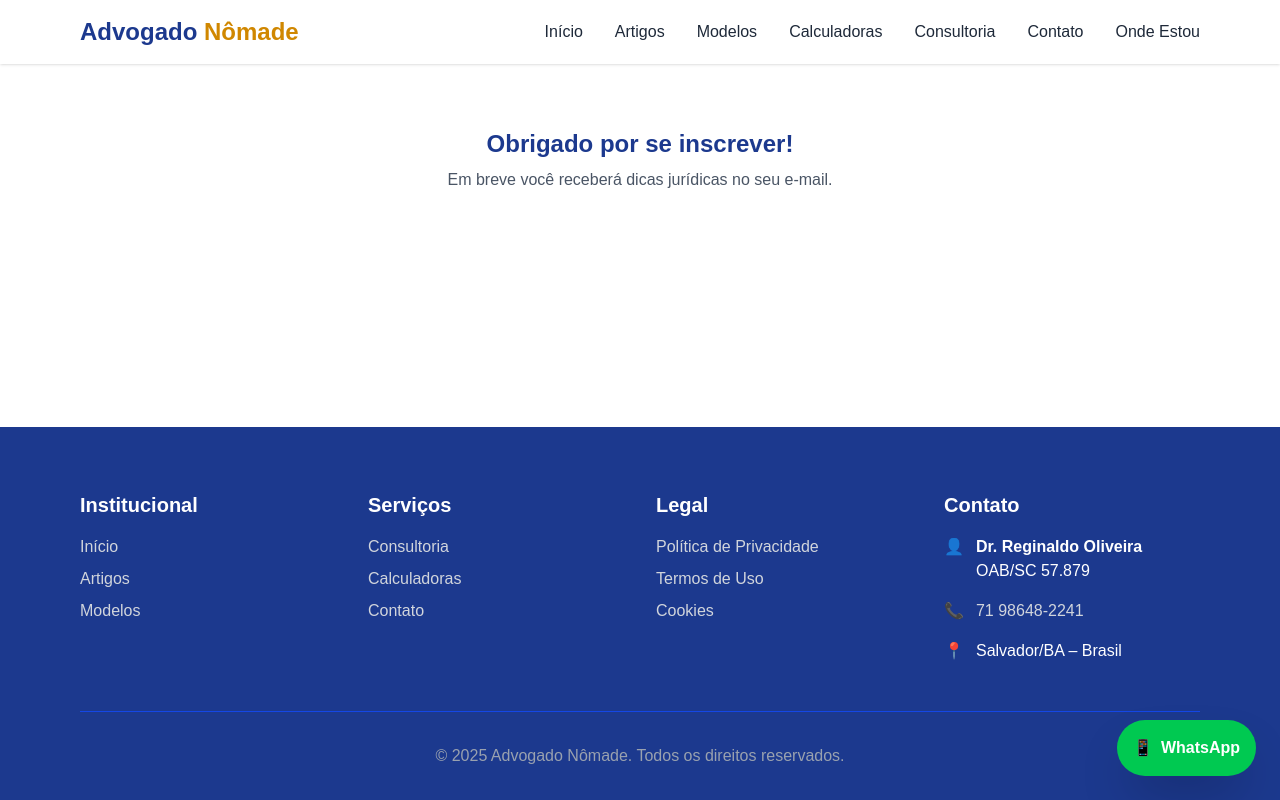
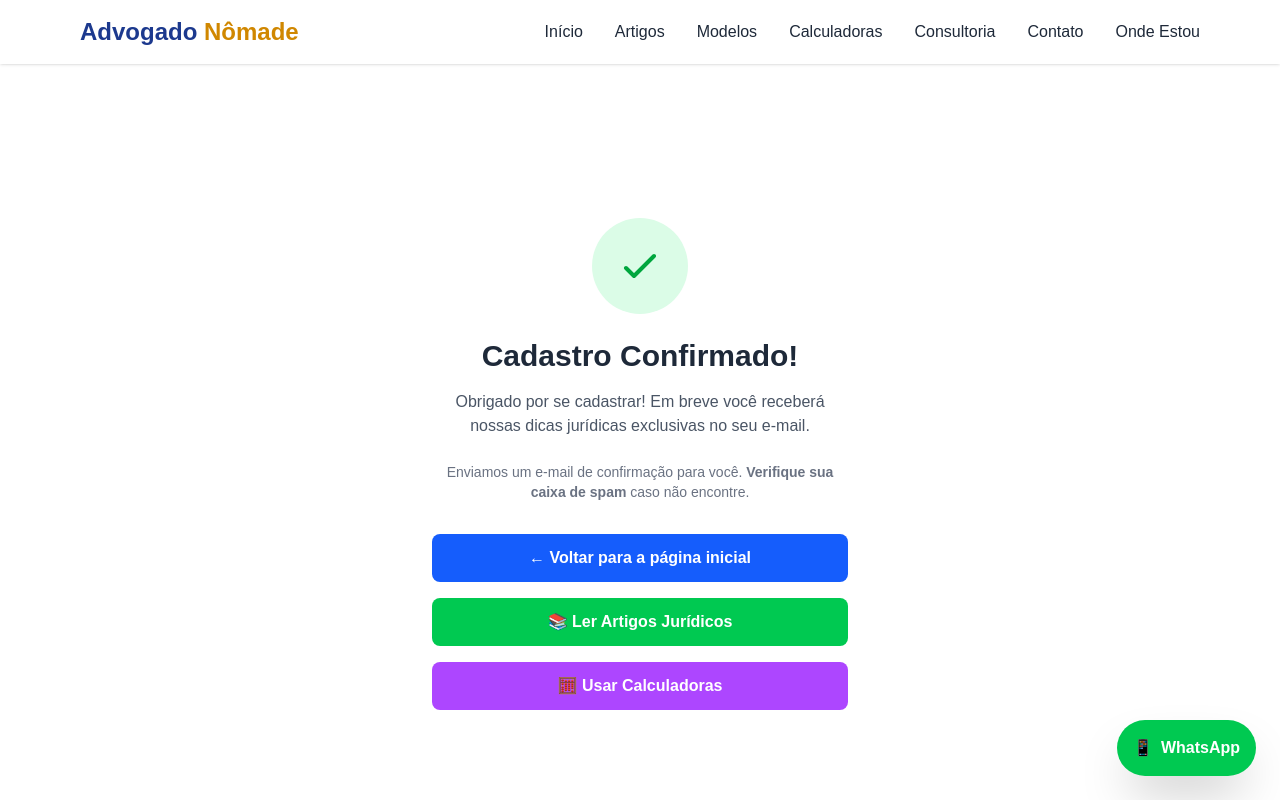
Before and after one commit to mestrereginaldo-site/advogadonomade1, a Next.js app: page /obrigado in a window 1280 px wide. Shown: the top 800 px of the page. Built offline with nearby package versions, Linux system fonts and the light colour scheme.

Commit message:
Update page.tsx

```diff
--- a/app/obrigado/page.tsx
+++ b/app/obrigado/page.tsx
@@ -1,11 +1,45 @@
-// app/obrigado/page.tsx
+import Link from "next/link";
+
 export default function Obrigado() {
   return (
-    <section className="py-16 bg-white text-center">
-      <div className="max-w-2xl mx-auto px-4">
-        <h1 className="text-2xl font-bold text-blue-900 mb-2">Obrigado por se inscrever!</h1>
-        <p className="text-gray-600">Em breve você receberá dicas jurídicas no seu e-mail.</p>
+    <main className="min-h-screen bg-white text-black flex items-center justify-center">
+      <div className="max-w-md mx-auto px-4 text-center">
+        <div className="bg-green-100 rounded-full w-24 h-24 flex items-center justify-center mx-auto mb-6">
+          <svg className="w-12 h-12 text-green-600" fill="none" stroke="currentColor" viewBox="0 0 24 24" xmlns="http://www.w3.org/2000/svg">
+            <path strokeLinecap="round" strokeLinejoin="round" strokeWidth="2" d="M5 13l4 4L19 7"></path>
+          </svg>
+        </div>
+        <h1 className="text-3xl font-bold text-gray-800 mb-4">Cadastro Confirmado!</h1>
+        <p className="text-gray-600 mb-6">
+          Obrigado por se cadastrar! Em breve você receberá nossas dicas jurídicas exclusivas no seu e-mail.
+        </p>
+        <p className="text-gray-500 text-sm mb-8">
+          Enviamos um e-mail de confirmação para você. <strong>Verifique sua caixa de spam</strong> caso não encontre.
+        </p>
+
+        <div className="space-y-4">
+          <Link
+            href="/"
+            className="block bg-blue-600 hover:bg-blue-700 text-white font-semibold py-3 px-6 rounded-lg transition duration-300"
+          >
+            ← Voltar para a página inicial
+          </Link>
+
+          <Link
+            href="/artigos"
+            className="block bg-green-500 hover:bg-green-600 text-white font-semibold py-3 px-6 rounded-lg transition duration-300"
+          >
+            📚 Ler Artigos Jurídicos
+          </Link>
+
+          <Link
+            href="/calculadoras"
+            className="block bg-purple-500 hover:bg-purple-600 text-white font-semibold py-3 px-6 rounded-lg transition duration-300"
+          >
+            🧮 Usar Calculadoras
+          </Link>
+        </div>
       </div>
-    </section>
+    </main>
   );
 }
```
